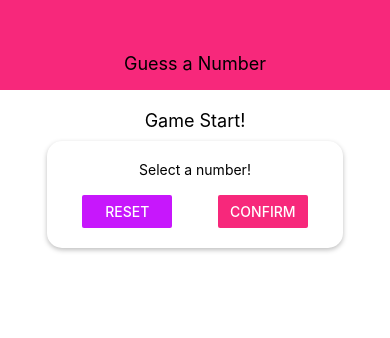
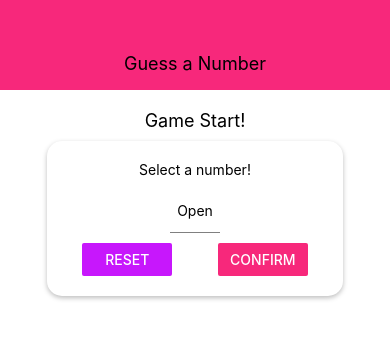
Before and after one commit to elleom/rn-guess-num-app, a React Native app: screen / in a window 390 px wide. Shown: the top 338 px of the page. Built offline with nearby package versions, Linux system fonts and the light colour scheme.

Commit message:
input component

```diff
--- /dev/null
+++ b/components/Input.js
@@ -0,0 +1,21 @@
+import React from 'react';
+import {TextInput, StyleSheet} from 'react-native'
+
+const Input = props => {
+    return (
+        // {...styles.input, ...props.style} takes in also style added from outside
+        <TextInput {...props} style={{...styles.input, ...props.style}}  placeholder={props.text}/>
+    )
+}
+
+const styles = StyleSheet.create({
+    input:{
+        height: 45,
+        borderBottomColor: 'grey',
+        marginVertical: 10,
+        borderBottomWidth: 0.5
+
+    }
+
+})
+export default Input;
--- a/screens/StartGameScreen.js
+++ b/screens/StartGameScreen.js
@@ -2,6 +2,7 @@
 import { View, Text, StyleSheet, TextInput, Button } from "react-native";
 import Card from "../components/Card.js";
 import Colors from '../constants/colors.js';
+import Input from "../components/Input.js";
 
 
 const StartGameScreen = (props) => {
@@ -10,7 +11,7 @@
 			<Text style={styles.title}>Game Start!</Text>
 			<Card style={styles.inputContainer}>
 				<Text>Select a number!</Text>
-				<TextInput />
+				<Input style={styles.input} blurOnSubmit keyboardType="number-pad" autoCorrect={false}  text="Open" maxLength={2} />
 				<View style={styles.buttongrp}>
 					<View style={styles.button} >
 						<Button color={Colors.accent} title='RESET' />
@@ -48,8 +49,11 @@
 	button: {
 		width: '40%',
 
-
 	},
+	input: {
+		width: 50,
+		textAlign: "center",
+	}
 });
 
 export default StartGameScreen;
```
